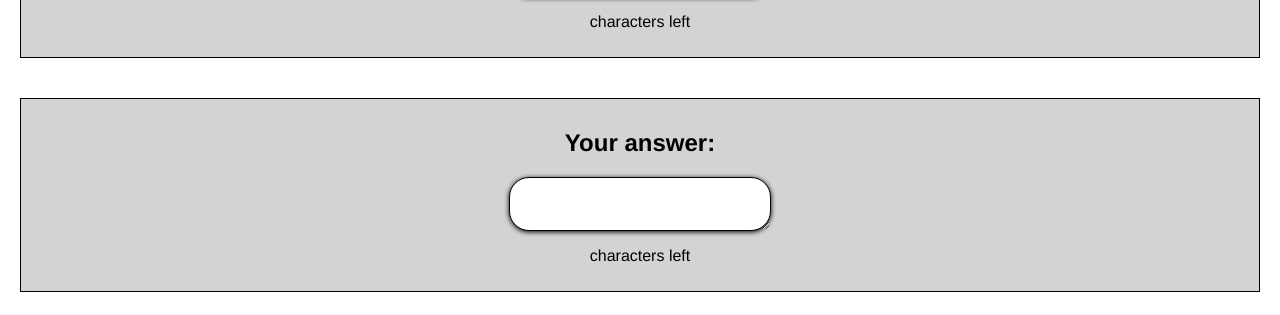
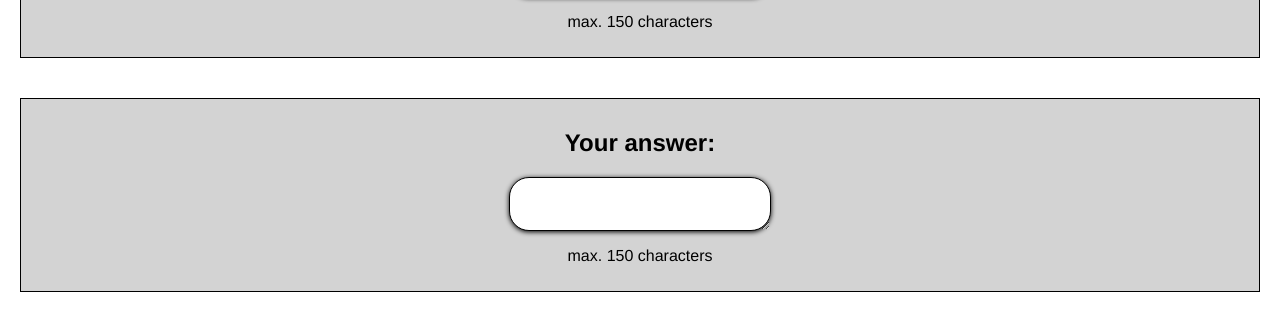
Before and after one commit to Freddie2024/frida-quiz-app-2, a plain HTML site: page form.html in a window 1280 px wide. Shown: the part 231-546 px from the top of the page. Drawn offline with Linux system fonts and the light colour scheme.

Commit message:
update form.html

```diff
--- a/form.html
+++ b/form.html
@@ -22,7 +22,7 @@
         id="yourQuestion"
         data-js="yourQuestion"
         maxlength="150"></textarea>
-    <p data-js="remaining-characters">characters left</p>
+    <p data-js="remaining-characters">max. 150 characters</p>
     </section>
 
         <section>
@@ -33,7 +33,7 @@
         id="yourAnswer"
         data-js="yourAnswer"
         maxlength="150"></textarea>
-        <p>characters left</p>
+        <p data-js="remaining-characters2">max. 150 characters</p>
         </section>
 
         <section>
```
